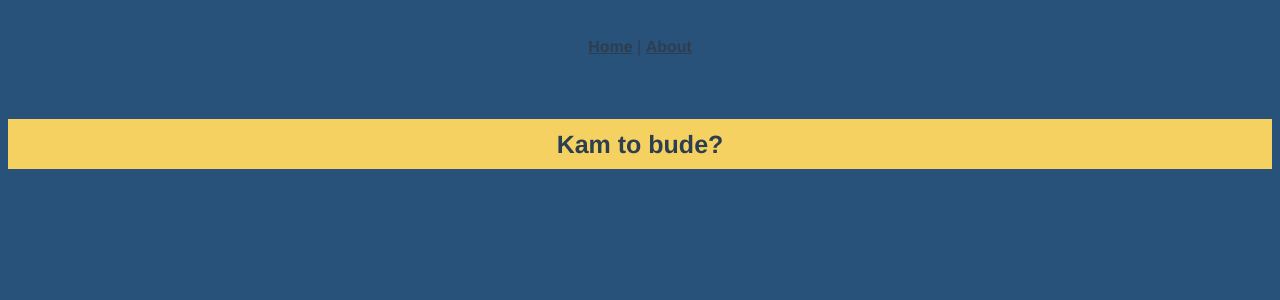
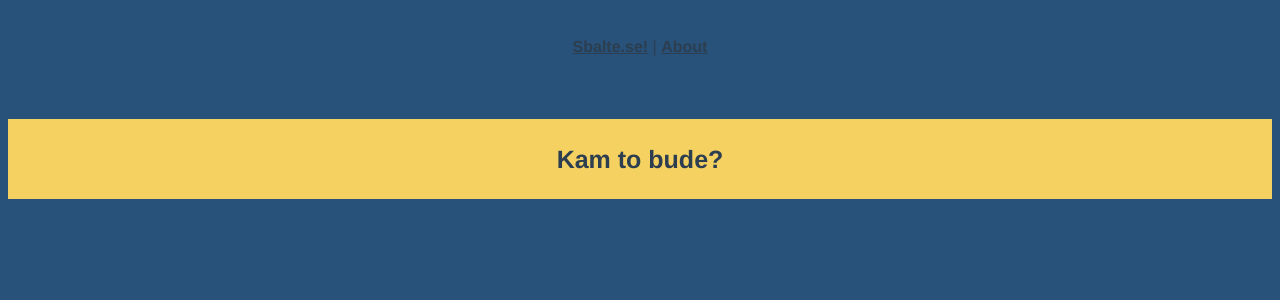
Before and after one commit to zladkaskazkina/Sbalte.SE, a Vue app: page /packlists in a window 1280 px wide. Shown: the top 300 px of the page. Built offline with nearby package versions, Linux system fonts and the light colour scheme; what vuefire would draw is missing.

Commit message:
App, List, PackLists - added styles

```diff
--- a/src/App.vue
+++ b/src/App.vue
@@ -1,7 +1,7 @@
 <template>
   <div id="app">
     <div id="nav">
-      <router-link to="/">Home</router-link> |
+      <router-link to="/">Sbalte.se!</router-link> |
       <router-link to="/about">About</router-link>
     </div>
     <router-view/>
@@ -37,4 +37,11 @@ body {
     }
   }
 }
+
+.nadpis {
+  background-color: #f4d160;
+  line-height: 80px;
+  font-size: 25px;
+}
+
 </style>
--- a/src/views/List.vue
+++ b/src/views/List.vue
@@ -1,10 +1,11 @@
 <template>
   <div>
-    <ul>
-      <li v-for="(item, index) in listItems" :key="index">
+    <h4 class="nadpis">Zabalím si</h4>
+    <div class="items-box">
+      <span class="item" v-for="(item, index) in listItems" :key="index">
         <list-item :id="index" :name="item.name" :count="item.count" @complete-item="completed(index)"></list-item>
-      </li>
-    </ul>
+      </span>
+    </div>
   </div>
 </template>
 <script>
@@ -31,6 +32,19 @@ export default {
 
 }
 </script>
+
 <style>
-
+  .items-box {
+    background-color: #fbeeac;
+    color: #28527a;
+    width: 250px;
+    text-align: left;
+    /* align-items: center; */
+    margin-left: 10%;
+    padding: 15px 15px;
+  }
+  .item {
+    padding-top: 5px;
+    padding-bottom: 5px;
+  }
 </style>
--- a/src/views/PackLists.vue
+++ b/src/views/PackLists.vue
@@ -1,6 +1,6 @@
 <template>
   <div>
-    <h4 class="kam-to-bude">Kam to bude?</h4>
+    <h4 class="nadpis">Kam to bude?</h4>
     <span v-for="packList in packLists" :key="packList.name">
       <!-- {{packList.name}} : {{packList.icon}} -->
       <pack-list-tile @choose-list="loadList" :name="packList.name" :icon="packList.icon"></pack-list-tile>
@@ -42,11 +42,7 @@ export default {
   }
 }
 </script>
+
 <style>
-  .kam-to-bude {
-    background-color: #f4d160;
-    line-height: 50px;
-    font-size: 25px;
-  }
 
 </style>
```
